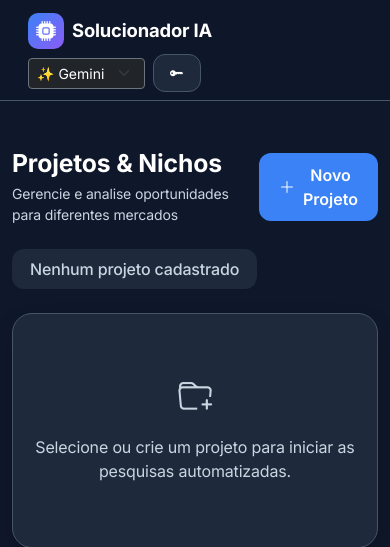
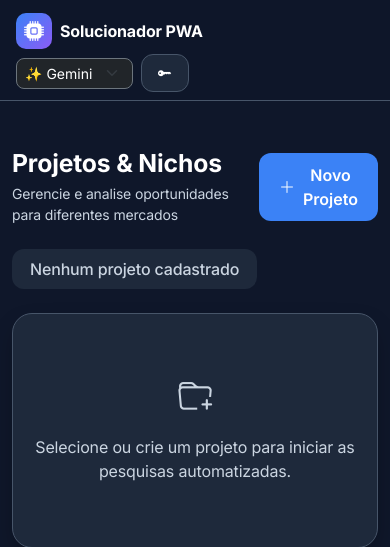
Before and after one commit to Rjyun10/SolucionadorIA, a Flask app: page / in a window 390 px wide. Shown: the top 547 px of the page. Run offline with Flask 3, Linux system fonts and the light colour scheme.

Commit message:
fix: forca exibicao do seletor de IA no cabecalho mobile

```diff
--- a/service-worker.js
+++ b/service-worker.js
@@ -1,4 +1,4 @@
-const CACHE_NAME = 'solucionador-v2';
+const CACHE_NAME = 'solucionador-v3';
 const ASSETS = [
   '/',
   '/static/css/style.css',
--- a/templates/index.html
+++ b/templates/index.html
@@ -26,19 +26,19 @@
 </head>
 <body>
 
-  <!-- Navbar com Glassmorphism -->
-<nav class="navbar navbar-expand-lg sticky-top custom-navbar px-3 px-md-4 py-2 py-md-3">
-  <div class="container-fluid d-flex justify-content-between align-items-center">
-    <!-- Logótipo e Nome -->
-    <a class="navbar-brand fw-bold d-flex align-items-center gap-2" href="#">
+    <nav class="navbar custom-navbar px-3 py-2 sticky-top">
+    <div class="container-fluid p-0 d-flex justify-content-between align-items-center">
+
+        <!-- Logótipo e Título -->
+        <a class="navbar-brand fw-bold d-flex align-items-center gap-2 m-0" href="#">
         <span class="brand-icon"><i class="bi bi-cpu-fill"></i></span>
-      <span class="brand-text">Solucionador IA</span>
+        <span class="brand-text fs-6 fs-md-5">Solucionador PWA</span>
         </a>
 
-    <!-- Ações e Provedor (Sempre Visíveis em Telemóveis e Computadores) -->
-    <div class="d-flex align-items-center gap-2 gap-md-3">
+        <!-- Área de Opções (Forçada a ficar visível no celular) -->
+        <div class="d-flex align-items-center gap-2">
 
-      <!-- Visível em Desktops (Botões Estilizados) -->
+        <!-- Seletor em Botões para Telas Médias/Grandes (Desktop) -->
         <div class="provider-selector-container d-none d-md-flex p-1">
             <input type="radio" class="btn-check" name="providerOption" id="pGemini" value="gemini" checked onclick="setProvider('gemini')">
             <label class="btn provider-btn" for="pGemini"><i class="bi bi-stars me-1"></i> Gemini</label>
@@ -50,18 +50,19 @@
             <label class="btn provider-btn" for="pOpenAI"><i class="bi bi-robot me-1"></i> OpenAI</label>
         </div>
 
-      <!-- Visível Apenas em Telemóveis (Menu Suspenso Compacto) -->
+        <!-- Seletor Dropdown Exclusivo para Telemóvel -->
         <div class="d-md-none">
-        <select class="form-select form-select-sm bg-dark text-white border-secondary" id="mobileProviderSelect" onchange="setProvider(this.value)">
+            <select class="form-select form-select-sm bg-dark text-white border-secondary rounded-3" id="mobileProviderSelect" onchange="setProvider(this.value)">
             <option value="gemini" selected>✨ Gemini</option>
             <option value="groq">⚡ Groq</option>
             <option value="openai">🤖 OpenAI</option>
             </select>
         </div>
 
-      <!-- Botão para Inserir a Chave API -->
-      <button class="btn btn-key-config d-flex align-items-center gap-2" data-bs-toggle="modal" data-bs-target="#modalApiKeys">
-        <i class="bi bi-key-fill"></i> <span class="d-none d-sm-inline">Chaves API</span>
+        <!-- Botão Chaves API -->
+        <button class="btn btn-key-config btn-sm d-flex align-items-center gap-1" data-bs-toggle="modal" data-bs-target="#modalApiKeys">
+            <i class="bi bi-key-fill"></i>
+            <span class="d-none d-sm-inline">Chaves API</span>
         </button>
 
         </div>
```
Lines whose indentation alone changed are shown as unchanged.
